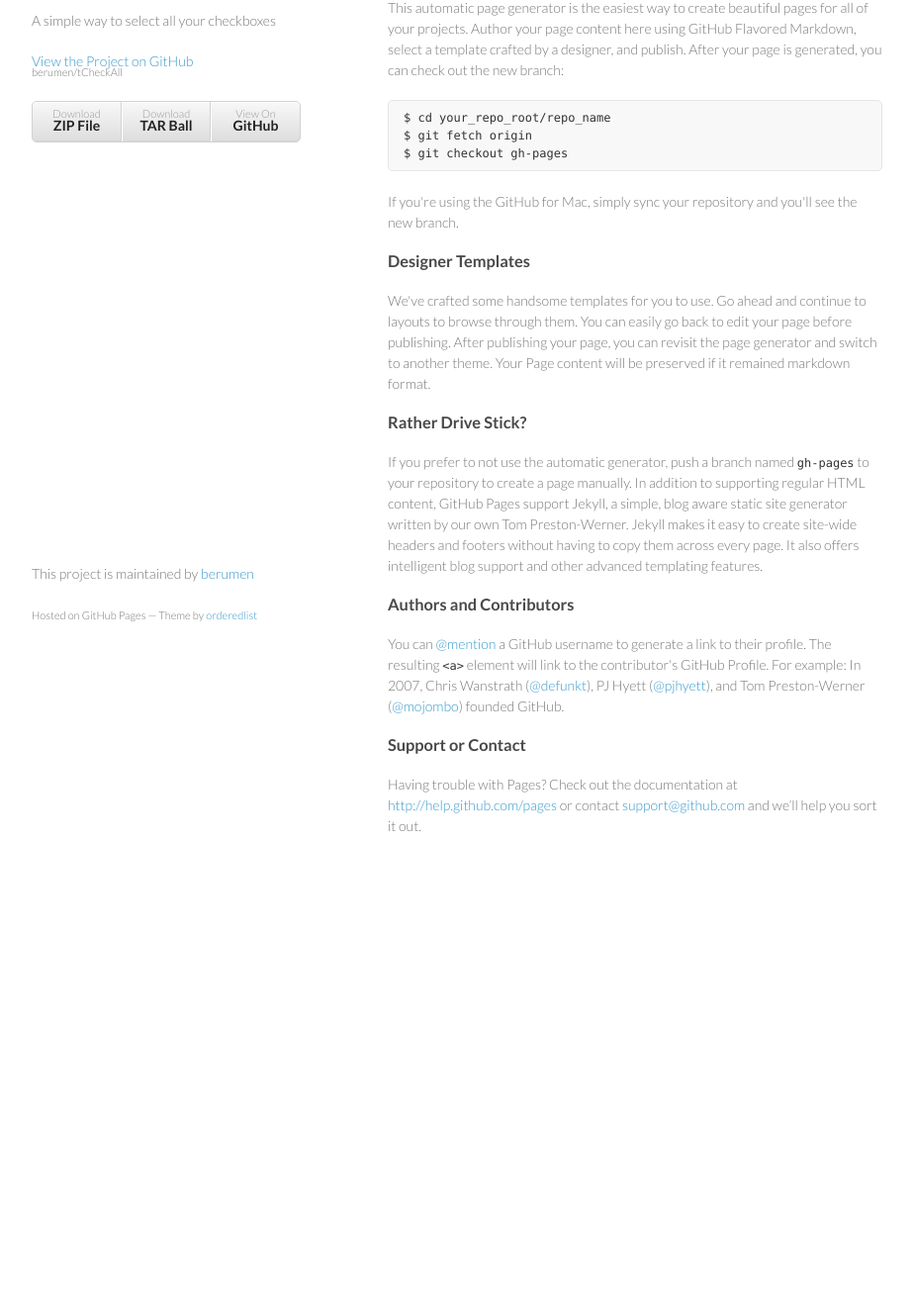
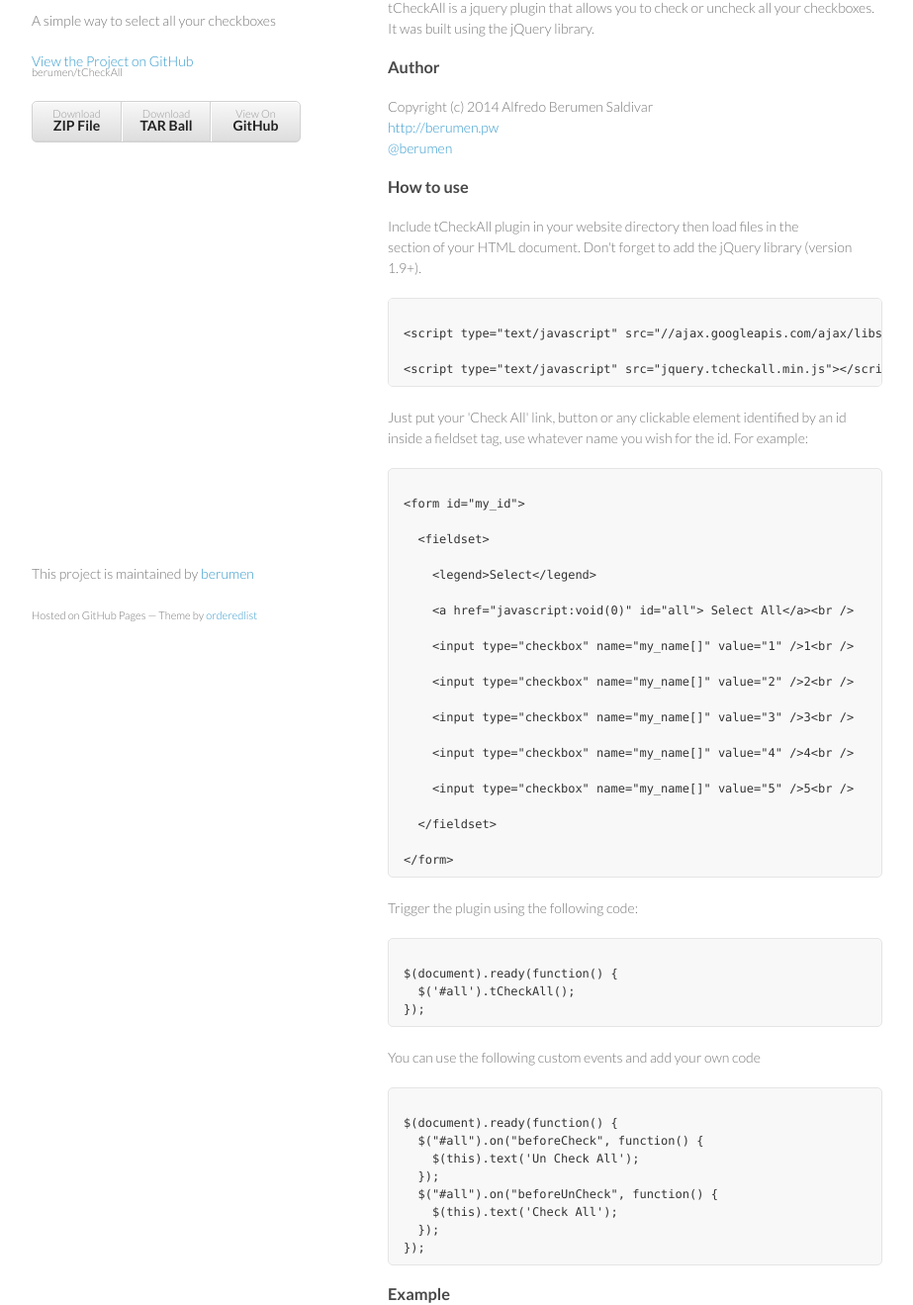
Before and after one commit to berumen/tCheckAll, a plain HTML site: page index.html in a window 1280 px wide. Shown: the part 99-1418 px from the top of the page at 99% size, without its empty margins (178-1101 px from the left). Before the commit the page ends 1014 px from the top, so only its background shows below. Drawn offline with Linux system fonts and the light colour scheme.

Commit message:
Official Site
Added content

```diff
--- a/index.html
+++ b/index.html
@@ -20,7 +20,6 @@
 
         <p class="view"><a href="https://github.com/berumen/tCheckAll">View the Project on GitHub <small>berumen/tCheckAll</small></a></p>
 
-
         <ul>
           <li><a href="https://github.com/berumen/tCheckAll/zipball/master">Download <strong>ZIP File</strong></a></li>
           <li><a href="https://github.com/berumen/tCheckAll/tarball/master">Download <strong>TAR Ball</strong></a></li>
@@ -29,36 +28,112 @@
       </header>
       <section>
         <h3>
-<a name="welcome-to-github-pages" class="anchor" href="#welcome-to-github-pages"><span class="octicon octicon-link"></span></a>Welcome to GitHub Pages.</h3>
+<a name="welcome-to-github-pages" class="anchor" href="#welcome-to-github-pages"><span class="octicon octicon-link"></span></a>tCheckAll, What is this?</h3>
 
-<p>This automatic page generator is the easiest way to create beautiful pages for all of your projects. Author your page content here using GitHub Flavored Markdown, select a template crafted by a designer, and publish. After your page is generated, you can check out the new branch:</p>
+<p>tCheckAll is a jquery plugin that allows you to check or uncheck all your checkboxes. <br/>
+It was built using the jQuery library.</p>
+<h3>
+<a name="designer-templates" class="anchor" href="#designer-templates"><span class="octicon octicon-link"></span></a>Author</h3>
 
-<pre><code>$ cd your_repo_root/repo_name
-$ git fetch origin
-$ git checkout gh-pages
+<p>
+Copyright (c) 2014 Alfredo Berumen Saldivar
+<br/>
+<a target="_blank" href="http://berumen.pw" >http://berumen.pw</a>
+<br/>
+<a target="_blank" href="https://twitter.com/berumen" class="user-mention">@berumen</a>
+</p>
+
+<h3>
+<a name="rather-drive-stick" class="anchor" href="#rather-drive-stick"><span class="octicon octicon-link"></span></a>How to use</h3>
+
+<p>
+Include tCheckAll plugin in your website directory then load files in the
+<br/>
+section of your HTML document. Don't forget to add the jQuery library (version 1.9+).
+</p>
+<pre><code>
+&lt;script type="text/javascript" src="//ajax.googleapis.com/ajax/libs/jquery/2.1.1/jquery.min.js"&gt;&lt;/script&gt;<br />
+&lt;script type="text/javascript" src="jquery.tcheckall.min.js"&gt;&lt;/script&gt;
+</code></pre>
+<p>
+Just put your 'Check All' link, button or any clickable element identified by an id inside a fieldset tag, use whatever name you wish for the id. For example:
+</p>
+<pre><code>
+&lt;form id="my_id"&gt;<br />
+  &lt;fieldset&gt;<br />
+    &lt;legend&gt;Select&lt;/legend&gt;<br />
+    &lt;a href="javascript:void(0)" id="all"&gt; Select All&lt;/a&gt;&lt;br /&gt;<br />
+    &lt;input type="checkbox" name="my_name[]" value="1" /&gt;1&lt;br /&gt;<br />
+    &lt;input type="checkbox" name="my_name[]" value="2" /&gt;2&lt;br /&gt;<br />
+    &lt;input type="checkbox" name="my_name[]" value="3" /&gt;3&lt;br /&gt;<br />
+    &lt;input type="checkbox" name="my_name[]" value="4" /&gt;4&lt;br /&gt;<br />
+    &lt;input type="checkbox" name="my_name[]" value="5" /&gt;5&lt;br /&gt;<br />
+  &lt;/fieldset&gt;<br />
+&lt;/form&gt;
 </code></pre>
 
-<p>If you're using the GitHub for Mac, simply sync your repository and you'll see the new branch.</p>
+<p>
+Trigger the plugin using the following code:
+</p>
+
+<pre><code>
+$(document).ready(function() {
+  $('#all').tCheckAll();
+});
+</code></pre>
+
+<p>
+You can use the following custom events and add your own code
+</p>
+
+<pre><code>
+$(document).ready(function() {
+  $("#all").on("beforeCheck", function() {
+    $(this).text('Un Check All');
+  });
+  $("#all").on("beforeUnCheck", function() {
+    $(this).text('Check All');
+  });
+});
+</code></pre>
 
 <h3>
-<a name="designer-templates" class="anchor" href="#designer-templates"><span class="octicon octicon-link"></span></a>Designer Templates</h3>
+<a name="authors-and-contributors" class="anchor" href="#authors-and-contributors"><span class="octicon octicon-link"></span></a>Example</h3>
 
-<p>We've crafted some handsome templates for you to use. Go ahead and continue to layouts to browse through them. You can easily go back to edit your page before publishing. After publishing your page, you can revisit the page generator and switch to another theme. Your Page content will be preserved if it remained markdown format.</p>
+<p>
+For a live demonstration visit:
+<a href="http://jsfiddle.net/berumen/nAs95/" target="_blank">tCheckAll demo</a>
+<br/>
+Or visit the official web page:
+<a href="http://berumen.github.io/tCheckAll/" target="_blank">Official site</a>
+</p>
 
 <h3>
-<a name="rather-drive-stick" class="anchor" href="#rather-drive-stick"><span class="octicon octicon-link"></span></a>Rather Drive Stick?</h3>
+<a name="support-or-contact" class="anchor" href="#support-or-contact"><span class="octicon octicon-link"></span></a>License</h3>
 
-<p>If you prefer to not use the automatic generator, push a branch named <code>gh-pages</code> to your repository to create a page manually. In addition to supporting regular HTML content, GitHub Pages support Jekyll, a simple, blog aware static site generator written by our own Tom Preston-Werner. Jekyll makes it easy to create site-wide headers and footers without having to copy them across every page. It also offers intelligent blog support and other advanced templating features.</p>
+<p>Licensed under MIT license</p>
+
+
 
 <h3>
-<a name="authors-and-contributors" class="anchor" href="#authors-and-contributors"><span class="octicon octicon-link"></span></a>Authors and Contributors</h3>
+<a name="support-or-contact" class="anchor" href="#support-or-contact"><span class="octicon octicon-link"></span></a>Supported Browsers</h3>
 
-<p>You can <a href="https://github.com/blog/821" class="user-mention">@mention</a> a GitHub username to generate a link to their profile. The resulting <code>&lt;a&gt;</code> element will link to the contributor's GitHub Profile. For example: In 2007, Chris Wanstrath (<a href="https://github.com/defunkt" class="user-mention">@defunkt</a>), PJ Hyett (<a href="https://github.com/pjhyett" class="user-mention">@pjhyett</a>), and Tom Preston-Werner (<a href="https://github.com/mojombo" class="user-mention">@mojombo</a>) founded GitHub.</p>
+<p>
+Chrome<br />
+Safari 6.02+<br />
+Firefox 17+<br />
+IE 7+<br />
+Opera 12.11+<br />
+</p>
+
 
 <h3>
-<a name="support-or-contact" class="anchor" href="#support-or-contact"><span class="octicon octicon-link"></span></a>Support or Contact</h3>
+<a name="support-or-contact" class="anchor" href="#support-or-contact"><span class="octicon octicon-link"></span></a>Bug tracker</h3>
+<p>
+Have a bug? Please create an issue on GitHub at <a href="https://github.com/berumen/tCheckAll/issues">issues</a>
+</p>
 
-<p>Having trouble with Pages? Check out the documentation at <a href="http://help.github.com/pages">http://help.github.com/pages</a> or contact <a href="mailto:support@github.com">support@github.com</a> and we’ll help you sort it out.</p>
+
       </section>
       <footer>
         <p>This project is maintained by <a href="https://github.com/berumen">berumen</a></p>
```
